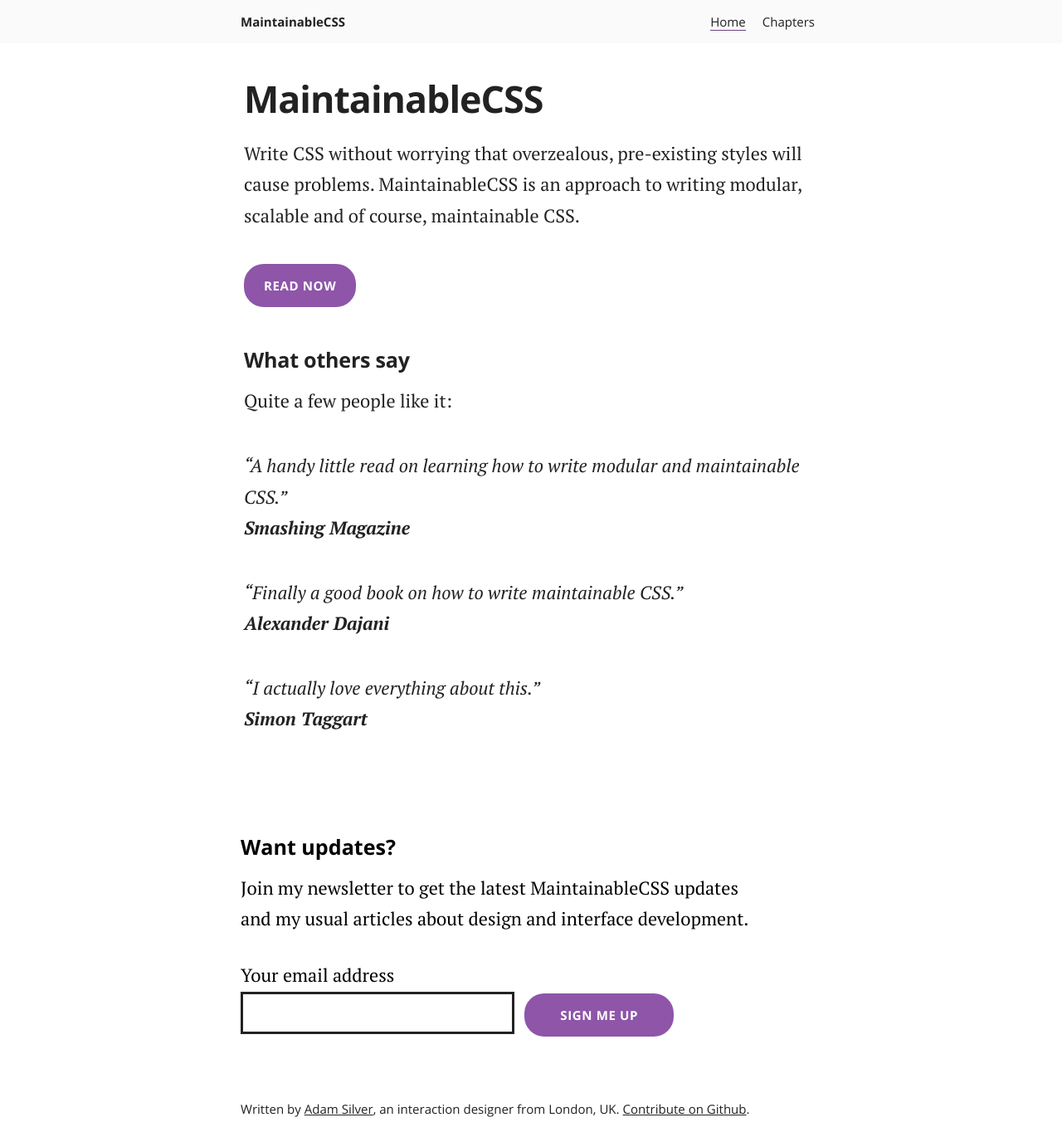
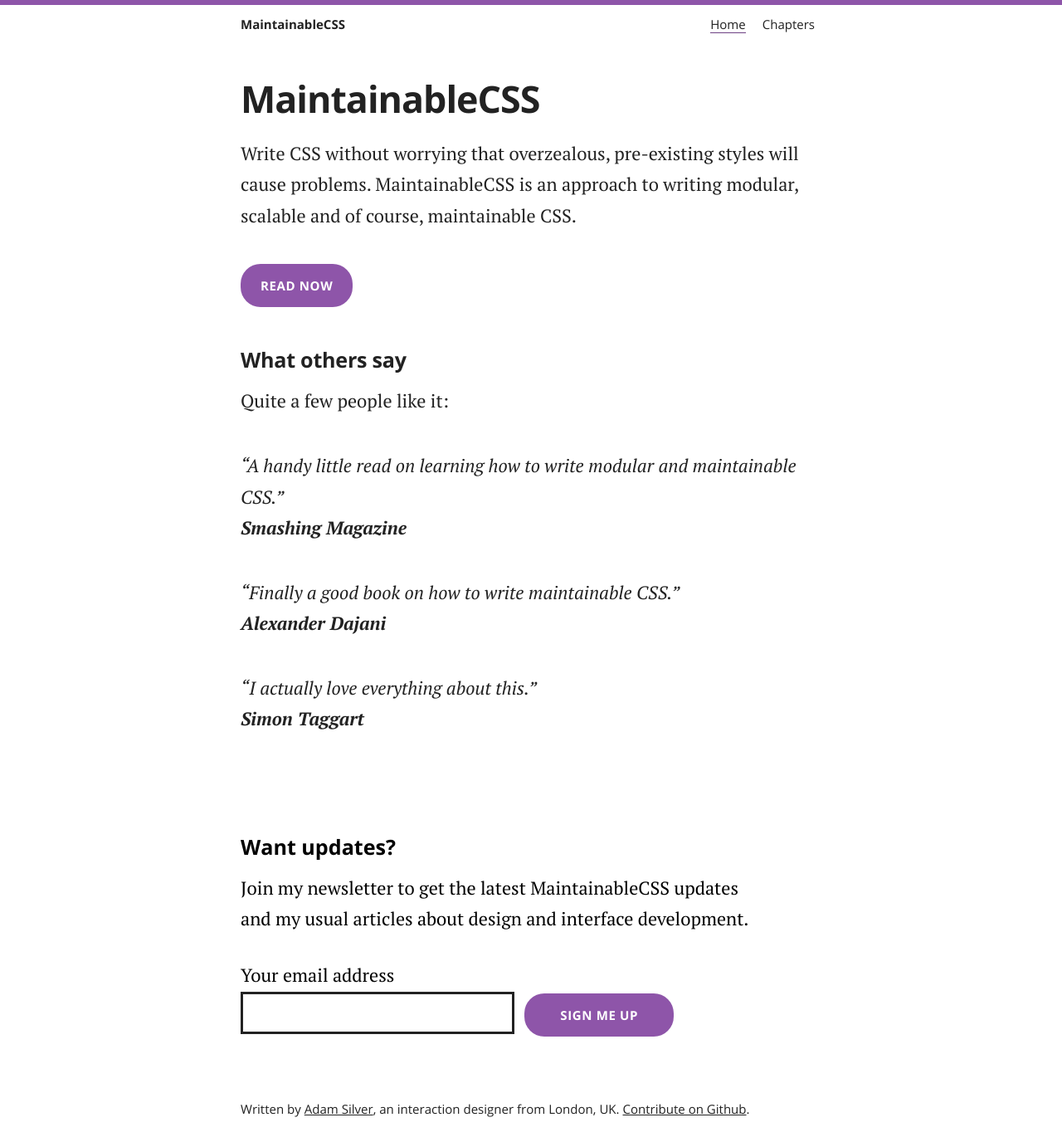
Before and after one commit to adamsilver/maintainablecss.com-jekyll, a Jekyll site: the page built from index.md, in a window 1280 px wide. Shown: the whole page at 83% size. Built offline with Jekyll 4.4.1, drawn with Linux system fonts in a browser that asks for light colours.

Commit message:
Added some space and type

```diff
--- /dev/null
+++ b/_configdev.yml
@@ -0,0 +1 @@
+url: //localhost:4000
--- a/_includes/navigation.html
+++ b/_includes/navigation.html
@@ -1,6 +1,6 @@
-<nav class="navigation">
+<nav class="nav">
 	<ul>
-		<li><a class="{% if page.id == "home" %}navigation-isActive{% endif%}" href="/">Home</a></li>
-		<li><a class="{% if page.id == "chapters" %}navigation-isActive{% endif%}" href="/chapters/">Chapters</a></li>
+		<li><a class="{% if page.id == "home" %}nav-isActive{% endif%}" href="/">Home</a></li>
+		<li><a class="{% if page.id == "chapters" %}nav-isActive{% endif%}" href="/chapters/">Chapters</a></li>
 	</ul>
 </nav>
--- a/assets/_sass/_content.scss
+++ b/assets/_sass/_content.scss
@@ -1,7 +1,7 @@
 main {
 	padding-top: 40px;
 	padding-bottom: 40px;
-	max-width: 740px;
+	max-width: 748px;
 	margin-left: auto;
 	margin-right: auto;
 }
--- a/assets/_sass/_generic.scss
+++ b/assets/_sass/_generic.scss
@@ -2,7 +2,8 @@ body {
 	font-family: 'Open sans', helvetica, arial, sans-serif;
   text-rendering: optimizeLegibility;
 	-webkit-font-smoothing: antialiased;
-  font-size: 100%;
+	font-size: 100%;
+	border-top: 6px solid $colour-purple;
 }
 
 a:link,
--- a/assets/_sass/_header.scss
+++ b/assets/_sass/_header.scss
@@ -1,10 +1,10 @@
 .header {
-	background-color: $colour-grey-light;
+
 }
 
 .header-inner {
 	overflow: hidden;
-	padding: $spacing-scale-2 $spacing-scale-3;
+	padding: ($spacing-scale-2 - 3) $spacing-scale-3 ($spacing-scale-2 - 3);
 	max-width: 700px;
 	margin: 0 auto;
 }
--- a/assets/_sass/_nav.scss
+++ b/assets/_sass/_nav.scss
@@ -1,39 +1,39 @@
-.navigation {
+.nav {
 	font-size: 0.94em;
 	text-align: center;
 	margin-top: $spacing-scale-1;
 }
 
 @media(min-width: 21.25em) {
-	.navigation {
+	.nav {
 		float: right;
 		margin-top: 0;
 	}
 }
 
-.navigation li {
+.nav li {
 	list-style: none;
 	display: inline;
 }
 
-.navigation a {
+.nav a {
 	margin-left: $spacing-scale-1 / 2;
 	margin-right: $spacing-scale-1 / 2;
 	text-decoration: none;
 }
 
 @media(min-width: 21.25em) {
-	.navigation a {
+	.nav a {
 		margin-left: $spacing-scale-1;
 		margin-right: $spacing-scale-1;
 	}
 }
 
-.navigation a:hover,
-.navigation a:active {
+.nav a:hover,
+.nav a:active {
 	color: $colour-purple-dark;
 }
 
-a.navigation-isActive {
+a.nav-isActive {
 	border-bottom: 1px solid $colour-purple-dark;
 }
--- /dev/null
+++ b/assets/_sass/_typography.scss
@@ -0,0 +1,58 @@
+$type: (
+  xl: (
+    base: (
+      font-size: em(32),
+      line-height: 40/32
+    ),
+    md: (
+      font-size: em(48),
+		  line-height: 56/48
+    )
+  ),
+
+  l: (
+    base: (
+      font-size: em(24),
+	    line-height: 32/24
+    ),
+    md: (
+      font-size: em(32),
+		  line-height: 40/32
+    )
+  ),
+
+  body: (
+    base: (
+      font-size: em(16),
+	    line-height: 24/16
+    ),
+    md: (
+      font-size: em(19),
+		  line-height: 32/19
+    )
+  )
+
+);
+
+@mixin propValue($map) {
+  @each $prop, $value in $map {
+    #{$prop}: #{$value};
+  }
+}
+
+@mixin typography($element) {
+
+  $map: map-get($type, $element);
+  $base: map-get($map, base);
+
+  @include propValue($base);
+
+  $mq: map-remove($map, base);
+
+  @each $bp, $attr in $mq {
+    @include mq($bp) {
+      @include propValue($attr);
+    }
+  }
+
+}
--- /dev/null
+++ b/assets/_sass/_utilities.scss
@@ -0,0 +1,5 @@
+$browser-context: 16; // Default
+
+@function em($pixels, $context: $browser-context) {
+  @return #{$pixels/$context}em;
+}
--- a/assets/css/main.scss
+++ b/assets/css/main.scss
@@ -2,8 +2,10 @@
 ---
 
 @import "colours";
-@import "space";
+@import "utilities";
+@import "spacing";
 @import "fonts";
+@import "typography";
 @import "reset";
 @import "generic";
 @import "buttons";
```
Also changed, not shown: assets/_sass/_spacing.scss (renamed from assets/_sass/_space.scss).
